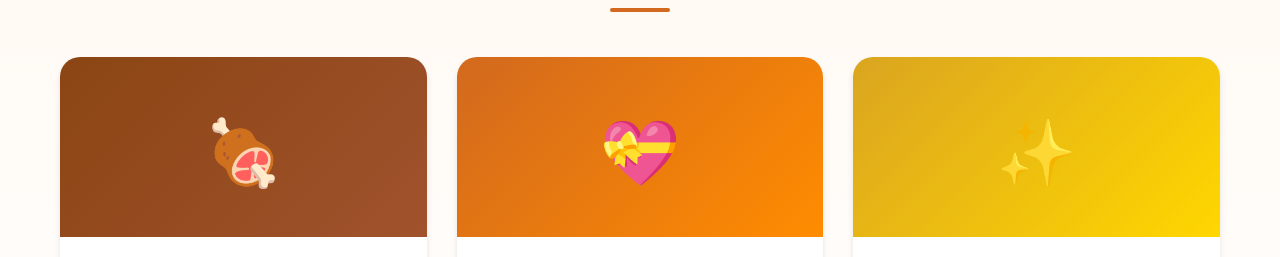
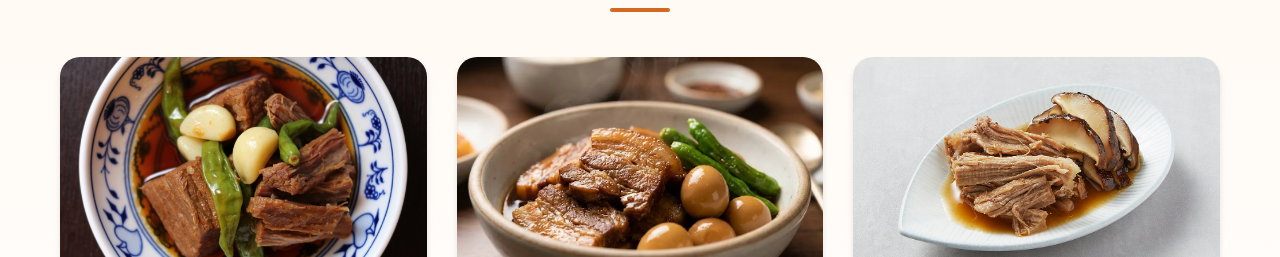
Before and after one commit to fgfg235/eunjeong-jangjorim, a plain HTML site: page index.html in a window 1280 px wide. Shown: the part 3264-3521 px from the top of the page. Drawn offline with Linux system fonts and the light colour scheme.

Commit message:
Add product images for menu items
- 장조림 실제 사진으로 상품 카드 이미지 교체
- 이미지 hover 효과 추가

Co-Authored-By: Claude Opus 4.5 <noreply@anthropic.com>

```diff
--- a/index.html
+++ b/index.html
@@ -122,8 +122,8 @@
             <h2 class="section-title">반찬 소개</h2>
             <div class="products-grid">
                 <div class="product-card">
-                    <div class="product-image" style="background: linear-gradient(135deg, #8B4513 0%, #A0522D 100%);">
-                        <span class="product-emoji">🍖</span>
+                    <div class="product-image">
+                        <img src="assets/Jangjorim1.jpg" alt="은정장조림">
                     </div>
                     <div class="product-info">
                         <h3>은정장조림</h3>
@@ -132,8 +132,8 @@
                     </div>
                 </div>
                 <div class="product-card">
-                    <div class="product-image" style="background: linear-gradient(135deg, #D2691E 0%, #FF8C00 100%);">
-                        <span class="product-emoji">💝</span>
+                    <div class="product-image">
+                        <img src="assets/Jangjorim2.webp" alt="은정인정장조림">
                     </div>
                     <div class="product-info">
                         <h3>은정인정장조림</h3>
@@ -142,8 +142,8 @@
                     </div>
                 </div>
                 <div class="product-card">
-                    <div class="product-image" style="background: linear-gradient(135deg, #DAA520 0%, #FFD700 100%);">
-                        <span class="product-emoji">✨</span>
+                    <div class="product-image">
+                        <img src="assets/Jangjorim3.jpg" alt="은장정조림">
                     </div>
                     <div class="product-info">
                         <h3>은장정조림</h3>
--- a/style.css
+++ b/style.css
@@ -381,14 +381,19 @@ body {
 }
 
 .product-image {
-    height: 180px;
-    display: flex;
-    align-items: center;
-    justify-content: center;
+    height: 220px;
+    overflow: hidden;
 }
 
-.product-emoji {
-    font-size: 4rem;
+.product-image img {
+    width: 100%;
+    height: 100%;
+    object-fit: cover;
+    transition: transform 0.5s;
+}
+
+.product-card:hover .product-image img {
+    transform: scale(1.1);
 }
 
 .product-info {
```
Also changed, not shown: assets/Jangjorim1.jpg (added), assets/Jangjorim2.webp (added), assets/Jangjorim3.jpg (added).
